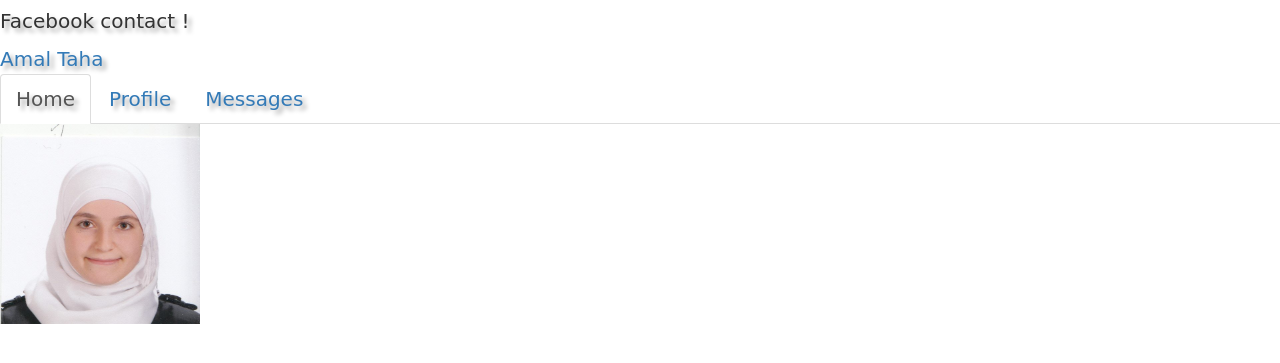
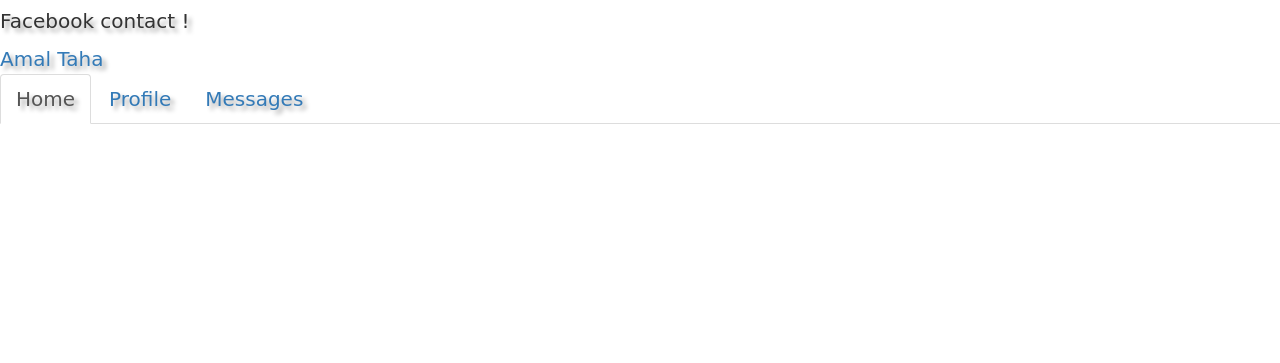
Before and after one commit to amaltaha67/New-folder--5-, a plain HTML site: page index.html in a window 1280 px wide. Shown: the part 63-426 px from the top of the page. Drawn offline with Linux system fonts and the light colour scheme.

Commit message:
new change
a new change

```diff
--- a/index.html
+++ b/index.html
@@ -21,7 +21,6 @@
   <li role="presentation"><a href="#">Profile</a></li>
   <li role="presentation"><a href="#">Messages</a></li>
 </ul>
-<img src="13407410_390238111151174_520774137_n.jpg" alt="IOI" width="200" height="200">
 
   </body>
 </html>
```
Also changed, not shown: 13407410_390238111151174_520774137_n.jpg (deleted).
